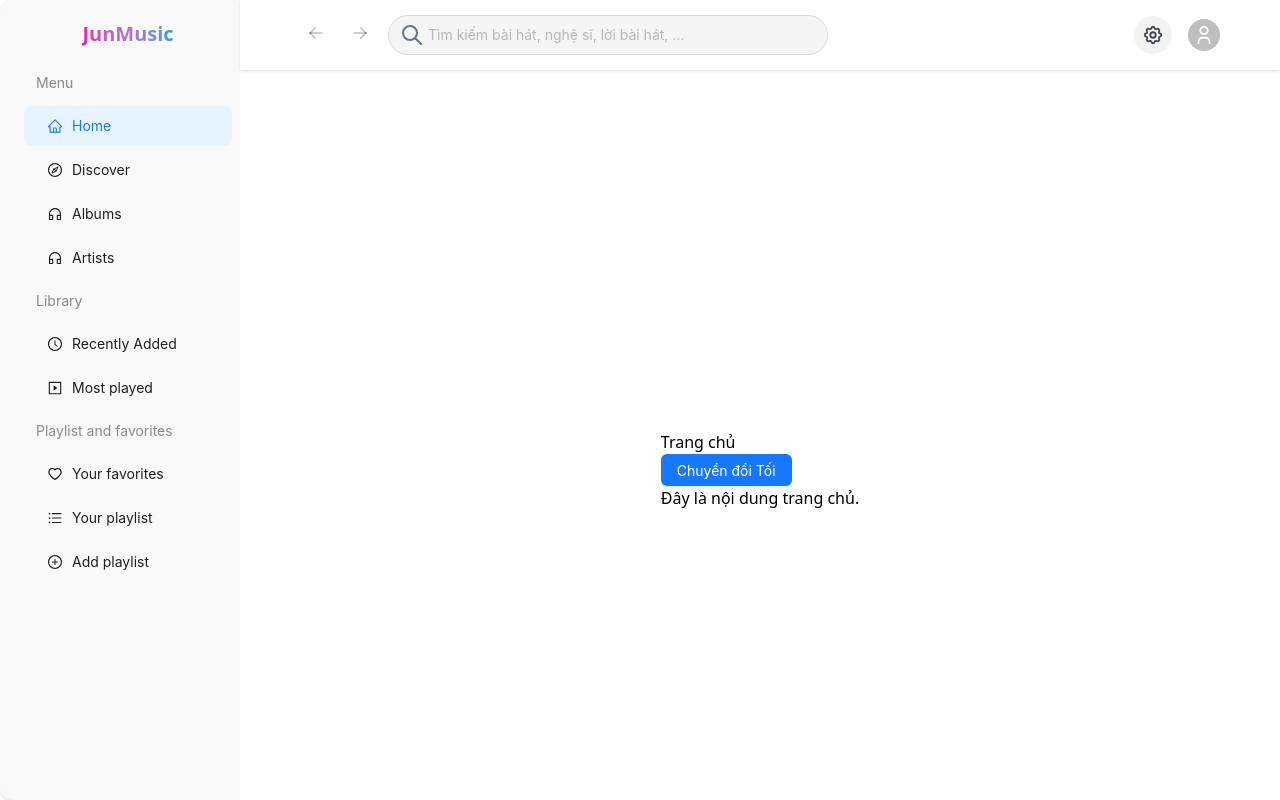
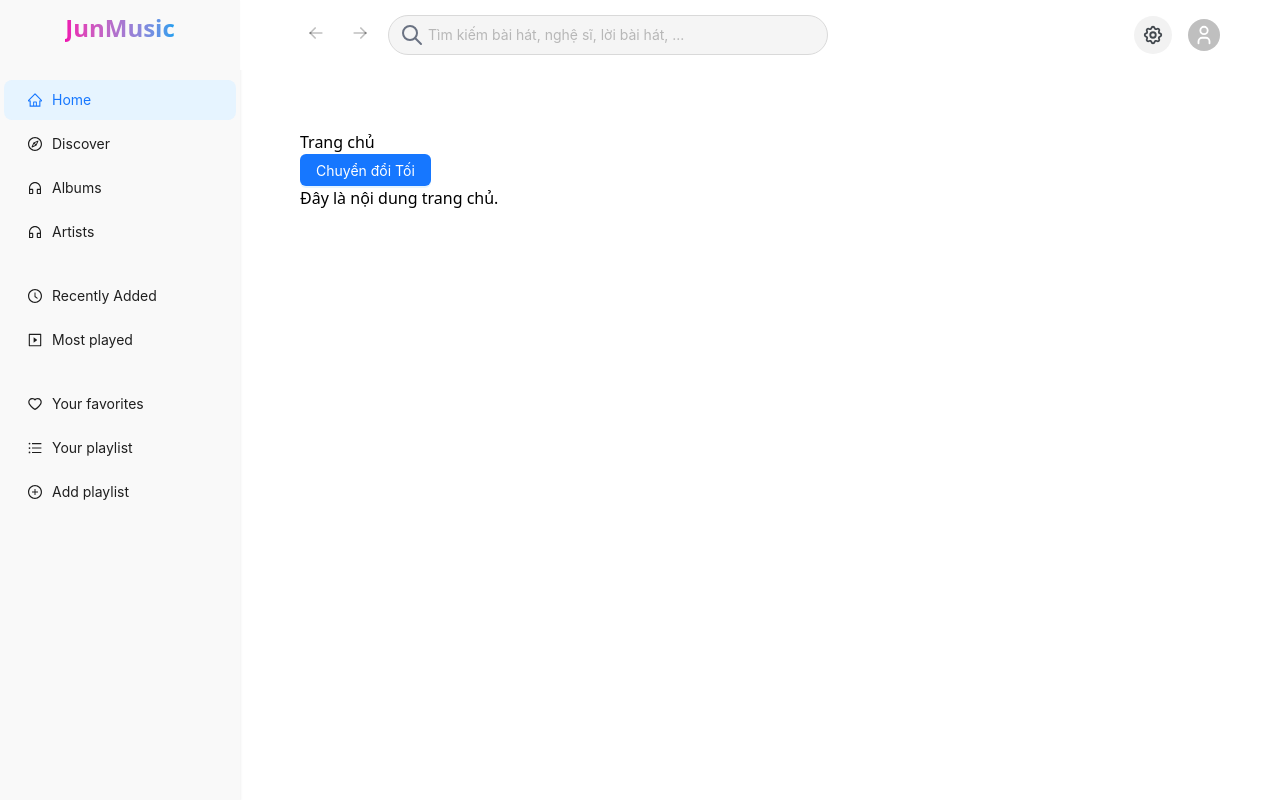
Before and after one commit to xuannam59/JunM-Web, a React (Vite) app: page / in a window 1280 px wide. Built offline with nearby package versions, Linux system fonts and the light colour scheme.

Commit message:
Fixed the homeLayout

```diff
--- a/src/components/home/Header.tsx
+++ b/src/components/home/Header.tsx
@@ -23,8 +23,8 @@ const Header: React.FC = () => {
     ];
 
     return (
-        <header className={`px-[60px] h-[70px] fixed top-0 right-0 left-[240px] flex items-center shadow-sm`}>
-            <div className={`flex items-center justify-between w-full`}>
+        <>
+        <div className={`flex items-center justify-between w-full`}>
                 <div className="flex items-center gap-3">
                     <Button type="text" disabled icon={<TbArrowLeft size={20}/>} />
                     <Button type="text" disabled icon={<TbArrowRight size={20}/>} />
@@ -49,7 +49,7 @@ const Header: React.FC = () => {
                     </Dropdown>
                 </div>
             </div>
-        </header>
+        </>
     );
 };
 
--- a/src/components/home/SiderBarRight.tsx
+++ b/src/components/home/ListPlayMusic.tsx
@@ -1,6 +1,6 @@
 import { useTheme } from "@/utils/ThemeProvider"
 
-const SiderBarRight = () => {
+const ListPlayMusic = () => {
     const { darkMode } = useTheme()
     return (
         <>
@@ -14,4 +14,4 @@ const SiderBarRight = () => {
   )
 }
 
-export default SiderBarRight
+export default ListPlayMusic
--- a/src/components/home/SiderBarLeft.tsx
+++ b/src/components/home/SiderBar.tsx
@@ -13,14 +13,13 @@ import {
     PlusCircleOutlined
 } from '@ant-design/icons'
 
-const SiderBarLeft = () => {
+const SiderBar = () => {
     const { darkMode } = useTheme()
     const navigate = useNavigate()
     const location = useLocation()
 
     const menuItems: MenuProps['items'] = [
         {
-            label: 'Menu',
             type: 'group',
             children: [
                 {
@@ -46,7 +45,6 @@ const SiderBarLeft = () => {
             ],
         },
         {
-            label: 'Library',
             type: 'group',
             children: [
                 {
@@ -62,7 +60,6 @@ const SiderBarLeft = () => {
             ],
         },
         {
-            label: 'Playlist and favorites',
             type: 'group',
             children: [
                 {
@@ -100,14 +97,13 @@ const SiderBarLeft = () => {
     }
 
     return (
-        <div className={`min-h-[100vh] max-h-[100vh] w-[240px] flex flex-col p-5 pb-0 pe-1 rounded-l-xl shadow-sm  overflow-y-auto
-            ${darkMode ? `bg-[#292929] text-gray-300` : 'bg-[#F9F9F9] text-black'}`}
-        >
-            <div className="flex justify-center">
-                <h1 className="text-xl font-bold mb-4 text-center w-fit
+        <>
+        <div className="flex flex-col items-center">
+            <div className="flex justify-center pt-3">
+                <span className="text-2xl font-bold mb-4 text-center w-fit
                 bg-gradient-to-r from-[#EE10B0] to-[#0E9EEF] text-transparent bg-clip-text">
                     JunMusic
-                </h1>
+                </span>
             </div>
 
             <Menu
@@ -121,8 +117,10 @@ const SiderBarLeft = () => {
                 }}
                 theme={darkMode ? 'dark' : 'light'}
             />
-        </div>
+             </div>
+        </>
+
     )
 }
 
-export default SiderBarLeft
+export default SiderBar
--- a/src/layouts/HomeLayout.tsx
+++ b/src/layouts/HomeLayout.tsx
@@ -1,31 +1,29 @@
 import { Outlet } from 'react-router-dom'
 import { useTheme } from '@/utils/ThemeProvider'
 import Header from '@/components/home/Header';
-import SiderBarLeft from '@/components/home/SiderBarLeft';
-import SiderBarRight from '@/components/home/SiderBarRight';
+import SiderBar from '@/components/home/SiderBar';
+
 const HomeLayout = () => {
   const { darkMode } = useTheme();
   return (
     <>
-      <div className={`w-full h-screen flex flex-col items-center justify-center
-        `}
-      >
-        <div className={`min-h-screen w-full max-w-[2560px] flex items-center justify-start
-          ${darkMode ? 'bg-gray-900 text-white' : 'bg-white text-black'}`}>
-          <div className={`min-h-[100vh] max-h-[100vh] transition-all duration-300`}>
-            <SiderBarLeft />
-          </div>
-          <div className={`flex flex-col items-center justify-st w-full h-full overflow-hidden transition-all duration-300
-            ${darkMode ? 'bg-[#1E1E1E]' : 'bg-white'}`}>
-            <Header />
-            <div className="mt-[70px] w-full min-h-[100vh]">
-              <Outlet />
-            </div>
-          </div>
-          {/* <div className={`min-h-[100vh] max-h-[100vh] transition-all duration-300`}>
-            <SiderBarRight />
-          </div> */}
-        </div>
+      <div className={`min-h-screen w-full max-w-[2560px] flex ${darkMode ? 'bg-gray-900 text-white' : 'bg-white text-black'}`}>
+        <aside className={`w-[240px] min-h-[100vh] shadow-sm fixed left-0 top-0 bottom-0
+          ${darkMode ? `bg-[#292929] text-gray-300` : 'bg-[#F9F9F9] text-black'}`}
+        >
+          <SiderBar />
+        </aside>
+
+        <header className={`px-[60px] h-[70px] fixed top-0 right-0 left-[240px] z-999 flex items-center backdrop-blur-md
+          ${darkMode ? 'bg-[#1E1E1E]/80' : 'bg-white/80'}`}>
+          <Header />
+        </header>
+
+        <main className={`w-full ml-[240px] mt-[70px] min-h-[calc(100vh-70px)] overflow-y-auto p-[60px]
+          ${darkMode ? 'bg-[#1E1E1E]' : 'bg-white'}`}
+        >
+            <Outlet />
+        </main>
       </div>
     </>
   )
--- a/src/page/Home/HomePage.tsx
+++ b/src/page/Home/HomePage.tsx
@@ -7,15 +7,17 @@ const Home: React.FC = () => {
   const { darkMode, toggleTheme } = useTheme();
 
   return (
-    <div className="w-full min-h-[100vh] flex justify-center items-center">
+    <>
       <div className="">
+        <div>
         <h1>Trang chủ</h1>
         <Button type="primary" onClick={toggleTheme}>
           Chuyển đổi {darkMode ? 'Sáng' : 'Tối'}
         </Button>
         <p>Đây là nội dung trang chủ.</p>
+        </div>
       </div>
-    </div>
+    </>
   );
 };
 
```
